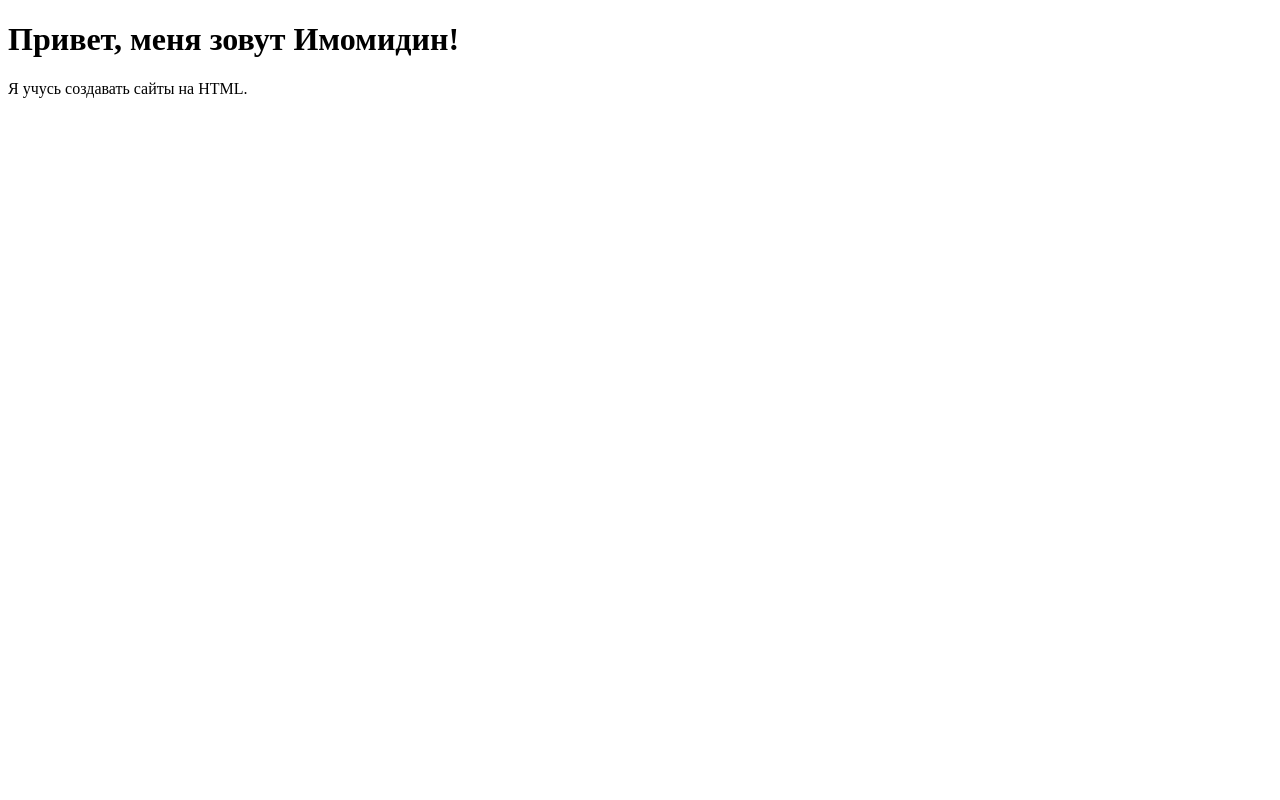
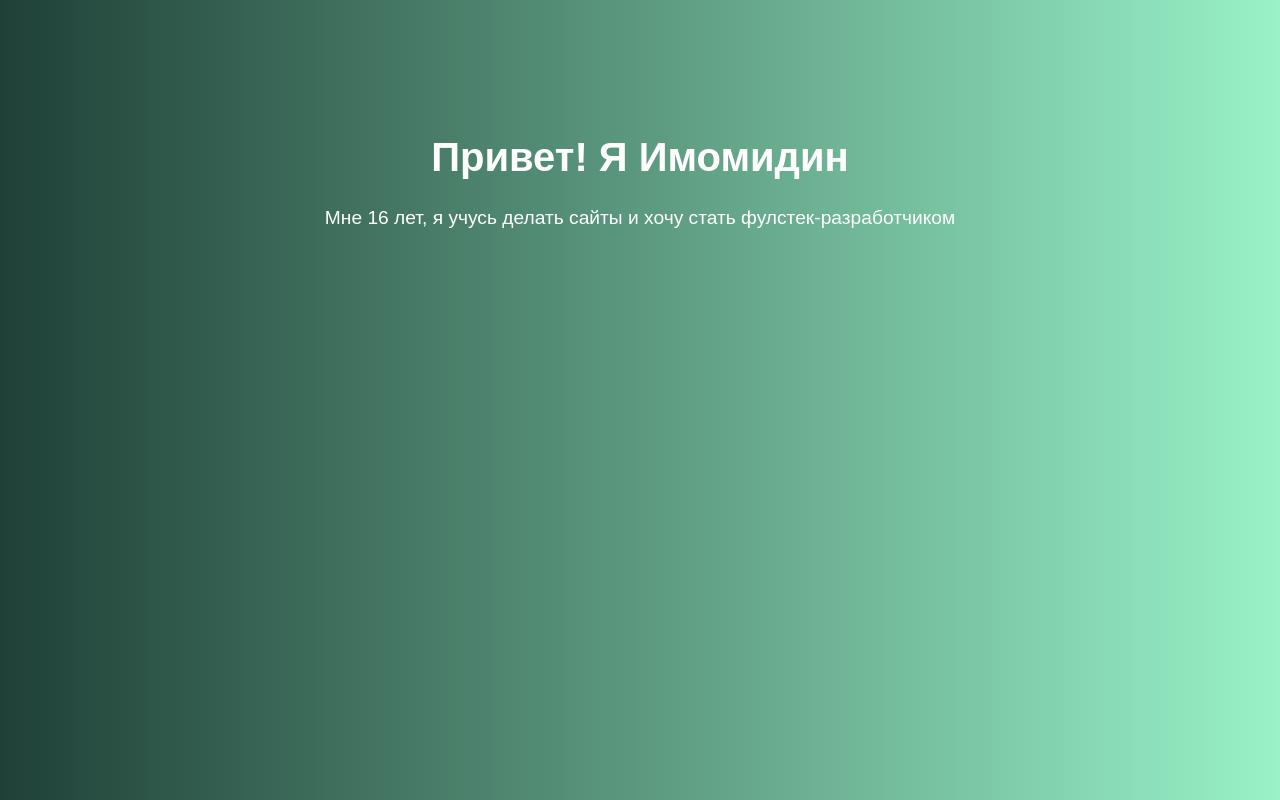
Before and after one commit to IMOMDIN/IMOMDIN.github.io, a plain HTML site: page index.html in a window 1280 px wide. Drawn offline with Linux system fonts and the light colour scheme.

Commit message:
Add files via upload

```diff
--- a/index.html
+++ b/index.html
@@ -1,10 +1,26 @@
 <!DOCTYPE html>
-<html>
-  <head>
-    <title>Моя первая страница</title>
-  </head>
-  <body>
-    <h1>Привет, меня зовут Имомидин!</h1>
-    <p>Я учусь создавать сайты на HTML.</p>
-  </body>
+<html lang="ru">
+<head>
+  <meta charset="UTF-8">
+  <title>Имомидин — начинающий разработчик</title>
+  <style>
+    body {
+      background: linear-gradient(to right, #1f4037, #99f2c8);
+      font-family: Arial, sans-serif;
+      color: white;
+      text-align: center;
+      padding-top: 100px;
+    }
+    h1 {
+      font-size: 2.5em;
+    }
+    p {
+      font-size: 1.2em;
+    }
+  </style>
+</head>
+<body>
+  <h1>Привет! Я Имомидин</h1>
+  <p>Мне 16 лет, я учусь делать сайты и хочу стать фулстек-разработчиком</p>
+</body>
 </html>
```
